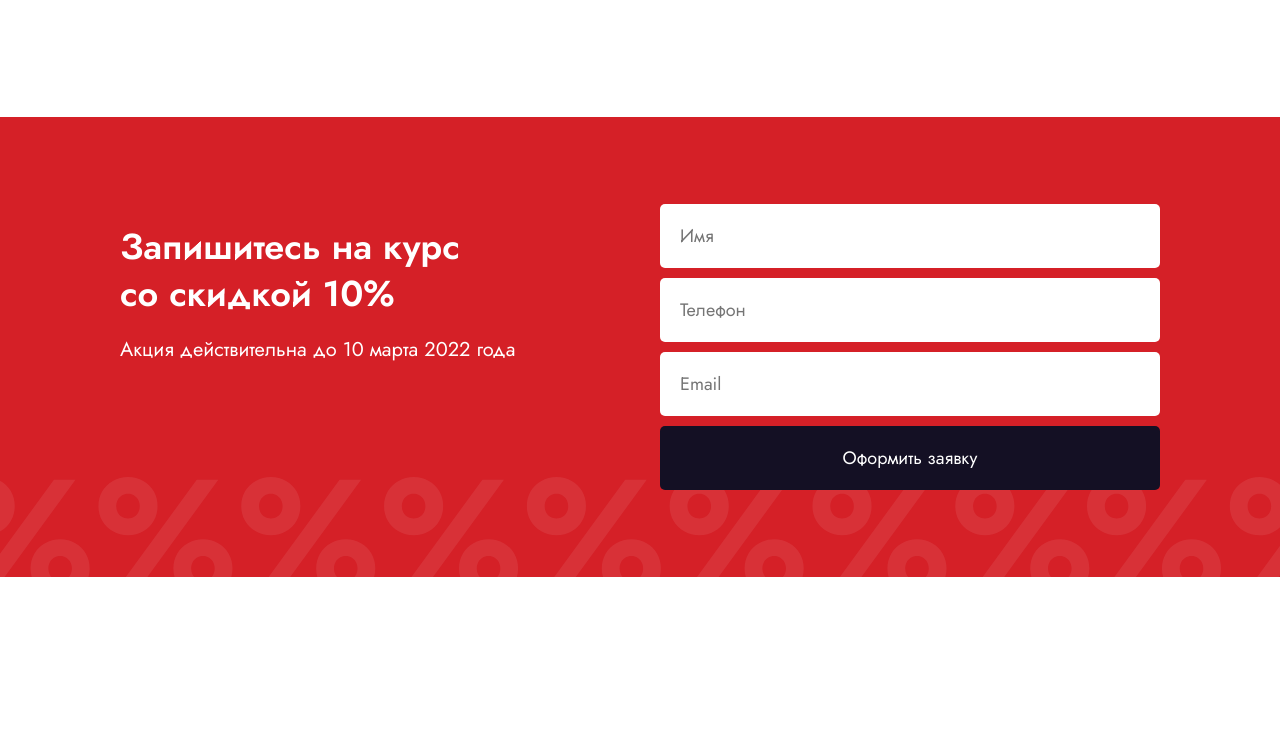
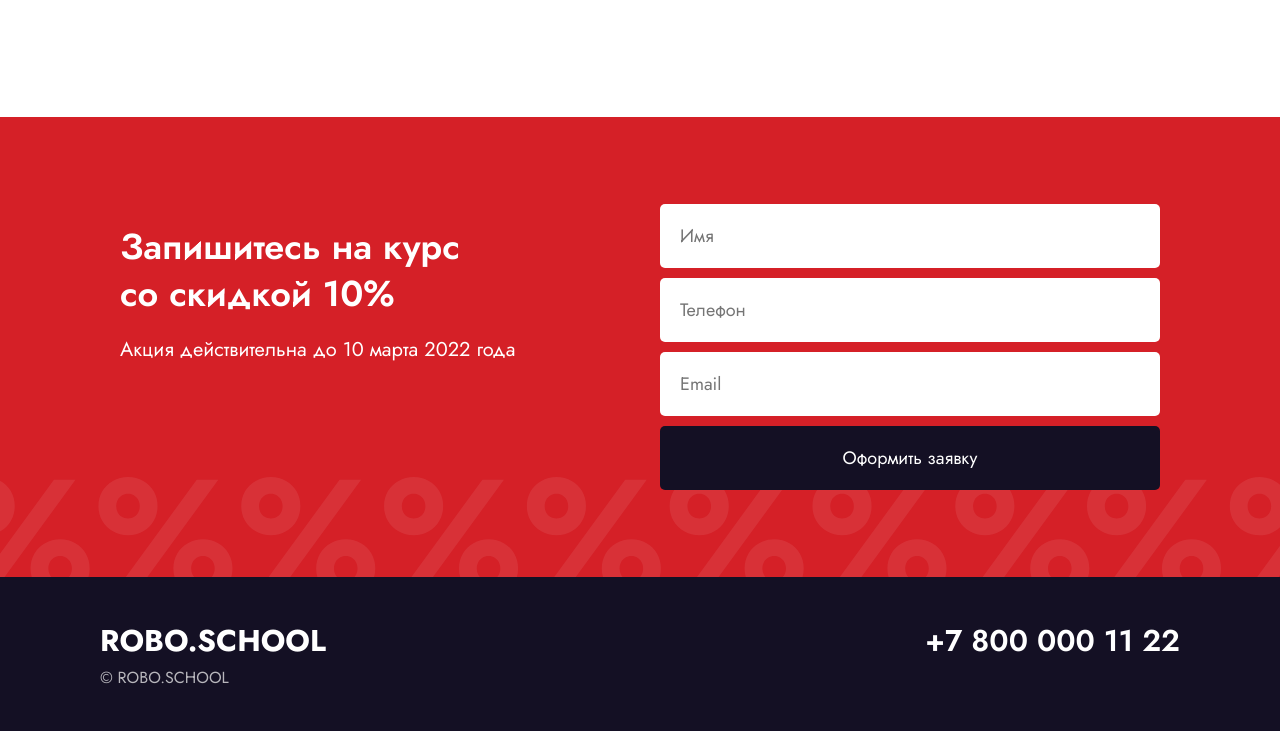
Before and after one commit to julesadikhanyan/robo-school, a plain HTML site: page index.html in a window 1280 px wide. Shown: the part 3913-4644 px from the top of the page. Before the commit the page ends 4490 px from the top, so only its background shows below. Drawn offline with Linux system fonts and the light colour scheme.

Commit message:
Create footer

```diff
--- a/index.html
+++ b/index.html
@@ -160,12 +160,21 @@
                 </div>
                 <div class="form-container">
                     <input class="form-input" placeholder="Имя">
-                    <input class="form-input" placeholder="Телефон">
-                    <input class="form-input" placeholder="Email">
+                    <input class="form-input" type="tel" placeholder="Телефон">
+                    <input class="form-input" type="email" placeholder="Email">
                     <button class="form-button">Оформить заявку</button>
                 </div>
             </div>
         </section>
     </main>
+    <footer class="footer">
+        <div class="footer-left">
+            <a class="logo" href="#">ROBO.SCHOOL</a>
+            <span>&copy; ROBO.SCHOOL</span>
+        </div>
+        <div class="footer-right">
+            <a class="phone-number" href="tel:+78000001122">+7 800 000 11 22</a>
+        </div>
+    </footer>
 </body>
 </html>
--- a/style.css
+++ b/style.css
@@ -42,12 +42,15 @@ ul {
 }
 
 .header {
-    display: flex;
-    justify-content: space-between;
     padding: 30px 100px;
 }
 
-.header, .hero-section {
+.header, .footer {
+    display: flex;
+    justify-content: space-between;
+}
+
+.header, .hero-section, .footer {
     background-color: #141024;
 }
 
@@ -361,3 +364,18 @@ ul {
     font-size: 18px;
     line-height: 26px;
 }
+
+.footer {
+    padding: 40px 100px;
+}
+
+.footer-left {
+    display: flex;
+    flex-direction: column;
+}
+
+.footer-left span {
+    font-size: 16px;
+    line-height: 26px;
+    color: #FFFFFFB2;
+}
```
